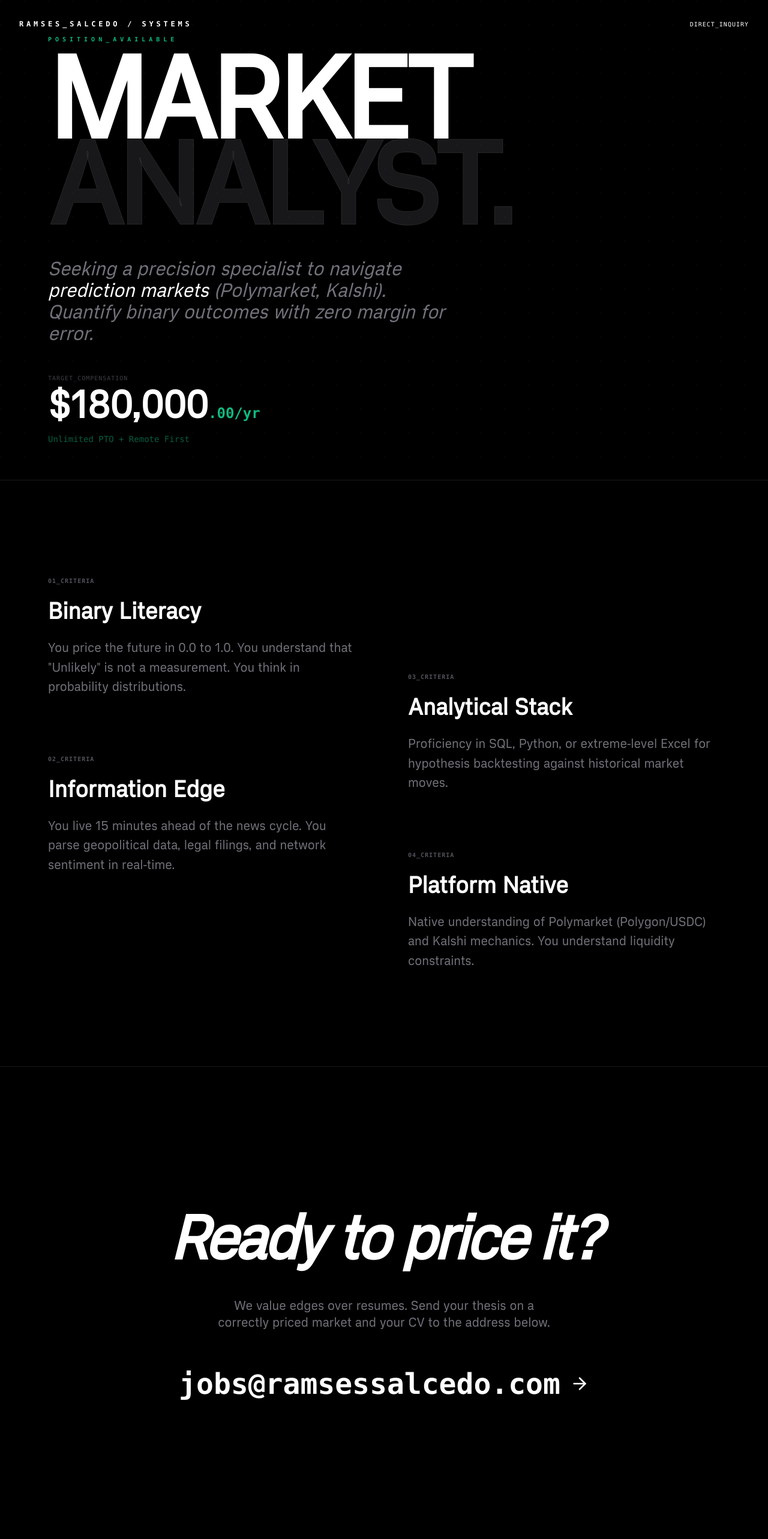
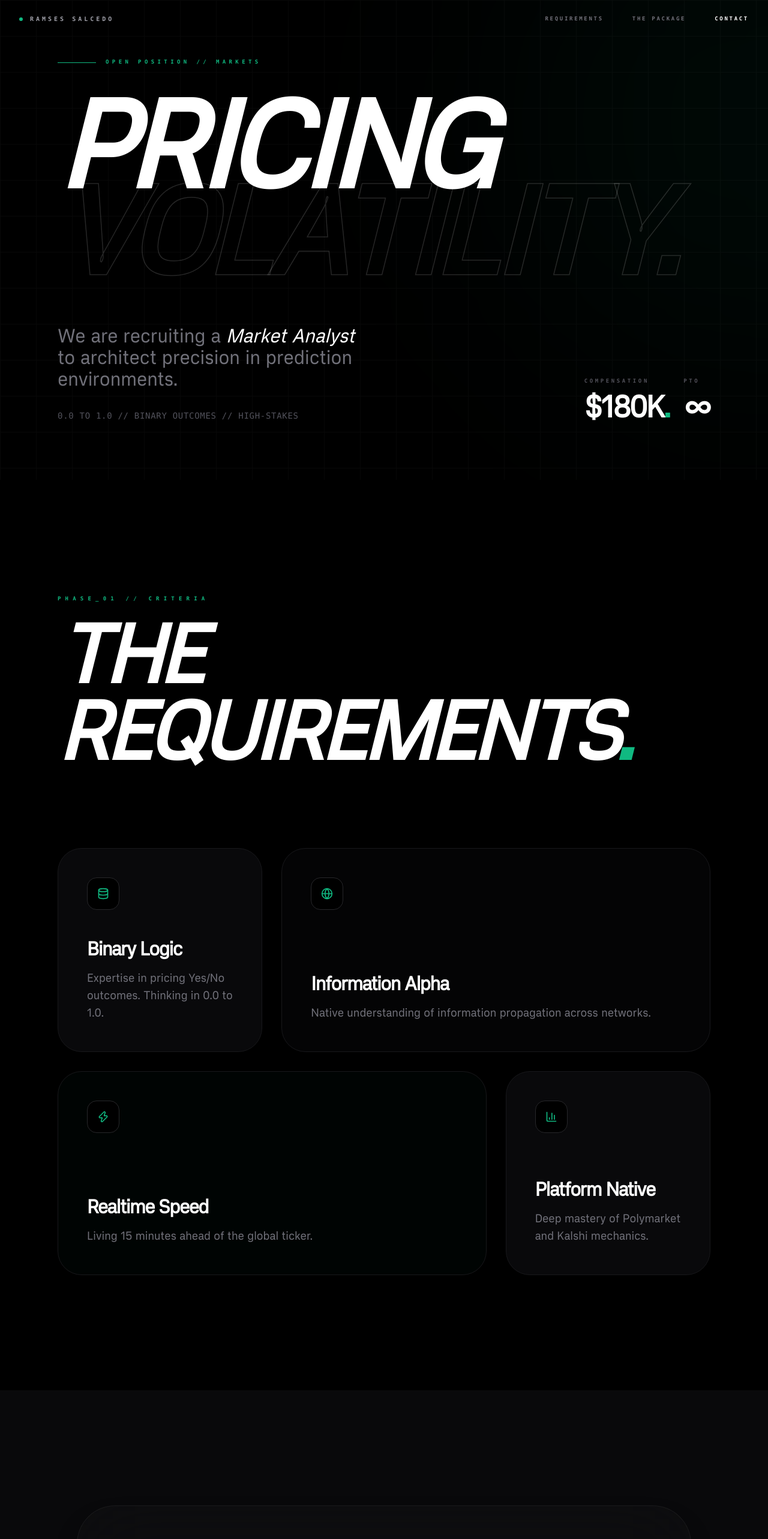
Before and after one commit to ramsessalcedo/ramsessalcedo.com, a Next.js app: page /hiring in a window 1280 px wide. Shown: the top 2566 px of the page at 60% size. Built offline with nearby package versions, Linux system fonts and the light colour scheme.

Commit message:
Update page.tsx

```diff
--- a/app/hiring/page.tsx
+++ b/app/hiring/page.tsx
@@ -1,116 +1,169 @@
-import { motion } from 'motion/react';
-import { ArrowRight, TrendingUp, Zap, Globe, BarChart3, Database } from 'lucide-react';
+"use client";
 
-// Adjusted for your personal brand aesthetic
-export default function App() {
-  return (
-    <div className="min-h-screen bg-black text-white font-sans selection:bg-emerald-500 selection:text-black">
-      {/* Navigation - Minimalist */}
-      <nav className="fixed top-0 w-full z-50 p-8 flex justify-between items-center mix-blend-difference">
-        <div className="font-mono text-xs tracking-[0.4em] uppercase font-bold">Ramses_Salcedo / Systems</div>
-        <a href="mailto:jobs@ramsessalcedo.com" className="text-[10px] font-mono tracking-widest uppercase hover:text-emerald-500 transition-colors">
-          Direct_Inquiry
+import { motion } from 'framer-motion';
+import {
+  TrendingUp,
+  Globe,
+  Zap,
+  Clock,
+  BarChart3,
+  ArrowRight,
+  Database,
+  PieChart
+} from 'lucide-react';
+
+const Navbar = () => (
+  <nav className="fixed top-0 left-0 right-0 z-[100] px-8 py-6 flex justify-between items-center pointer-events-none">
+    <div className="pointer-events-auto">
+      <a href="/" className="flex items-center gap-3 group">
+        <div className="w-1.5 h-1.5 bg-emerald-500 rounded-full group-hover:scale-150 transition-transform"></div>
+        <span className="font-mono text-[10px] tracking-[0.4em] uppercase text-zinc-400 group-hover:text-white transition-colors font-bold">Ramses Salcedo</span>
       </a>
+    </div>
+    <div className="hidden md:flex gap-12 text-[9px] font-mono tracking-[0.3em] font-bold text-zinc-500 pointer-events-auto">
+      <a href="#requirements" className="hover:text-emerald-500 transition-colors uppercase">Requirements</a>
+      <a href="#package" className="hover:text-emerald-500 transition-colors uppercase">The Package</a>
+      <a href="mailto:jobs@ramsessalcedo.com" className="hover:text-emerald-500 transition-colors uppercase text-white">Contact</a>
+    </div>
   </nav>
+);
 
-      <main>
-        {/* Hero Section - Bold Statement */}
-        <section className="min-h-screen flex flex-col justify-center px-8 md:px-20 relative">
-          <div className="absolute inset-0 opacity-[0.03] pointer-events-none" style={{ backgroundImage: 'radial-gradient(circle at 2px 2px, #fff 1px, transparent 0)', backgroundSize: '40px 40px' }}></div>
+const Hero = () => (
+  <section className="min-h-screen flex flex-col justify-center px-8 sm:px-16 md:px-24 relative overflow-hidden bg-black selection:bg-emerald-500 selection:text-black">
+    <div className="absolute inset-0 z-0 opacity-[0.03] pointer-events-none" style={{ backgroundImage: 'linear-gradient(#fff 1px, transparent 1px), linear-gradient(90deg, #fff 1px, transparent 1px)', backgroundSize: '60px 60px' }}></div>
+    <div className="absolute top-1/4 right-0 w-[800px] h-[800px] bg-emerald-500/5 blur-[180px] rounded-full -translate-y-1/2 translate-x-1/2 pointer-events-none"></div>
 
+    <div className="max-w-7xl relative z-10 w-full">
       <motion.div
         initial={{ opacity: 0, y: 40 }}
-            animate={{ opacity: 1, y: 0 }}
+        whileInView={{ opacity: 1, y: 0 }}
+        viewport={{ once: true }}
         transition={{ duration: 1.2, ease: [0.16, 1, 0.3, 1] }}
       >
-            <span className="font-mono text-[10px] text-emerald-500 tracking-[0.6em] uppercase font-bold mb-6 block">Position_Available</span>
-            <h1 className="text-[clamp(3.5rem,14vw,12rem)] font-black tracking-tighter leading-[0.8] mb-12">
-              MARKET <br /> <span className="text-zinc-900" style={{ WebkitTextStroke: '1px rgba(255,255,255,0.1)' }}>ANALYST.</span>
+        <div className="flex items-center gap-4 mb-16">
+          <div className="h-[1px] w-16 bg-emerald-500"></div>
+          <span className="font-mono text-[9px] tracking-[0.6em] text-emerald-500 uppercase font-black">Open Position // Markets</span>
+        </div>
+
+        <h1 className="text-[clamp(3.5rem,15vw,12rem)] font-black tracking-tighter leading-[0.75] mb-20 text-white italic">
+          PRICING <br /> <span className="text-zinc-900" style={{ WebkitTextStroke: '1.5px rgba(255,255,255,0.15)', color: 'transparent' }}>VOLATILITY.</span>
         </h1>
 
-            <div className="max-w-2xl">
-              <p className="text-xl md:text-3xl text-zinc-500 leading-tight mb-12 italic font-light">
-                Seeking a precision specialist to navigate <span className="text-white">prediction markets</span> (Polymarket, Kalshi). Quantify binary outcomes with zero margin for error.
+        <div className="grid lg:grid-cols-2 gap-20 items-end">
+          <div className="space-y-8">
+            <p className="text-2xl md:text-3xl text-zinc-500 max-w-xl leading-snug font-light">
+              We are recruiting a <span className="text-white italic">Market Analyst</span> to architect precision in prediction environments.
             </p>
+            <p className="text-sm font-mono text-zinc-600 tracking-wider">0.0 TO 1.0 // BINARY OUTCOMES // HIGH-STAKES</p>
+          </div>
 
-              <div className="flex flex-col gap-2">
-                 <span className="font-mono text-[10px] text-zinc-700 tracking-widest uppercase">Target_Compensation</span>
-                 <div className="text-4xl md:text-6xl font-black">$180,000<span className="text-emerald-500 text-2xl font-mono">.00/yr</span></div>
-                 <div className="text-sm font-mono text-emerald-500/50 mt-2">Unlimited PTO + Remote First</div>
+          <div className="flex flex-col gap-10 lg:items-end">
+            <div className="flex flex-wrap gap-6">
+              <div className="group">
+                <div className="text-[9px] font-mono text-zinc-600 uppercase tracking-[0.4em] mb-3 font-bold group-hover:text-emerald-500 transition-colors">Compensation</div>
+                <div className="text-5xl font-black text-white tracking-tighter">$180K<span className="text-emerald-500">.</span></div>
+              </div>
+              <div className="group">
+                <div className="text-[9px] font-mono text-zinc-600 uppercase tracking-[0.4em] mb-3 font-bold group-hover:text-emerald-500 transition-colors">PTO</div>
+                <div className="text-5xl font-black text-white tracking-tighter">∞</div>
+              </div>
+            </div>
           </div>
         </div>
       </motion.div>
+    </div>
   </section>
+);
 
-        {/* Requirements - Technical Grid */}
-        <section className="py-40 px-8 md:px-20 border-t border-zinc-900 bg-black">
-          <div className="grid md:grid-cols-2 gap-20">
-            <div className="space-y-24">
-              <div>
-                <span className="font-mono text-[10px] text-zinc-600 block mb-6 uppercase tracking-widest font-bold">01_Criteria</span>
-                <h3 className="text-4xl font-bold mb-6">Binary Literacy</h3>
-                <p className="text-zinc-500 text-xl leading-relaxed">
-                  You price the future in 0.0 to 1.0. You understand that "Unlikely" is not a measurement. You think in probability distributions.
-                </p>
+const BentoPrerequisites = () => (
+  <section id="requirements" className="py-48 px-8 sm:px-24 bg-black relative">
+    <div className="max-w-7xl mx-auto relative z-10">
+      <div className="mb-32">
+        <span className="font-mono text-[9px] text-emerald-500 uppercase tracking-[0.8em] font-black block mb-6">Phase_01 // Criteria</span>
+        <h2 className="text-6xl md:text-9xl font-black text-white tracking-tighter italic leading-none">THE<br />REQUIREMENTS<span className="text-emerald-500">.</span></h2>
+      </div>
+
+      <div className="grid md:grid-cols-3 gap-8">
+        {[
+          { title: "Binary Logic", desc: "Expertise in pricing Yes/No outcomes. Thinking in 0.0 to 1.0.", icon: <Database className="w-5 h-5" />, span: "md:col-span-1", bg: "bg-zinc-950" },
+          { title: "Information Alpha", desc: "Native understanding of information propagation across networks.", icon: <Globe className="w-5 h-5" />, span: "md:col-span-2", bg: "bg-zinc-900/20" },
+          { title: "Realtime Speed", desc: "Living 15 minutes ahead of the global ticker.", icon: <Zap className="w-5 h-5" />, span: "md:col-span-2", bg: "bg-emerald-950/10" },
+          { title: "Platform Native", desc: "Deep mastery of Polymarket and Kalshi mechanics.", icon: <BarChart3 className="w-5 h-5" />, span: "md:col-span-1", bg: "bg-zinc-950" }
+        ].map((item, i) => (
+          <motion.div
+            key={i}
+            initial={{ opacity: 0, scale: 0.98 }}
+            whileInView={{ opacity: 1, scale: 1 }}
+            viewport={{ once: true }}
+            transition={{ delay: i * 0.1, duration: 0.8 }}
+            className={`${item.span} ${item.bg} border border-zinc-900 p-12 rounded-[2.5rem] flex flex-col justify-between min-h-[340px] transition-all hover:border-emerald-500/20 hover:bg-zinc-900/10 group`}
+          >
+            <div className="p-4 bg-black rounded-2xl w-fit border border-zinc-800 text-emerald-500 group-hover:scale-110 transition-transform">
+              {item.icon}
             </div>
             <div>
-                <span className="font-mono text-[10px] text-zinc-600 block mb-6 uppercase tracking-widest font-bold">02_Criteria</span>
-                <h3 className="text-4xl font-bold mb-6">Information Edge</h3>
-                <p className="text-zinc-500 text-xl leading-relaxed">
-                  You live 15 minutes ahead of the news cycle. You parse geopolitical data, legal filings, and network sentiment in real-time.
-                </p>
+              <h3 className="text-3xl font-black text-white mb-4 tracking-tighter">{item.title}</h3>
+              <p className="text-zinc-500 text-lg leading-relaxed font-light">{item.desc}</p>
+            </div>
+          </motion.div>
+        ))}
       </div>
     </div>
+  </section>
+);
 
-            <div className="space-y-24 md:mt-40">
+const Package = () => (
+  <section id="package" className="py-48 px-8 sm:px-24 bg-zinc-950 relative overflow-hidden">
+    <div className="max-w-5xl mx-auto border border-white/5 bg-white/[0.02] backdrop-blur-3xl rounded-[4rem] p-16 md:p-32 relative z-10 shadow-2xl">
+      <div className="mb-24">
+        <div className="text-[10px] font-mono text-emerald-500 mb-4 uppercase tracking-[0.6em] font-black italic">The Offer</div>
+        <h2 className="text-5xl md:text-8xl font-black text-white tracking-tighter leading-none mb-6">THE PACKAGE<span className="text-emerald-500 font-mono">_</span></h2>
+      </div>
+
+      <div className="space-y-16">
+        <div className="flex flex-col md:flex-row md:items-end justify-between border-b border-white/10 pb-12 gap-8">
           <div>
-                <span className="font-mono text-[10px] text-zinc-600 block mb-6 uppercase tracking-widest font-bold">03_Criteria</span>
-                <h3 className="text-4xl font-bold mb-6">Analytical Stack</h3>
-                <p className="text-zinc-500 text-xl leading-relaxed">
-                  Proficiency in SQL, Python, or extreme-level Excel for hypothesis backtesting against historical market moves.
-                </p>
+            <h4 className="text-zinc-600 text-[10px] font-mono mb-4 uppercase tracking-[0.4em] font-black">Base Salary</h4>
+            <p className="text-6xl md:text-8xl font-black text-white tracking-widest">$180<span className="text-emerald-500 text-3xl">K</span></p>
           </div>
+          <p className="text-zinc-500 text-[10px] font-mono uppercase tracking-widest italic font-bold">Paid annually. Local or crypto.</p>
+        </div>
+
+        <div className="flex flex-col md:flex-row md:items-end justify-between border-b border-white/10 pb-12 gap-8">
           <div>
-                <span className="font-mono text-[10px] text-zinc-600 block mb-6 uppercase tracking-widest font-bold">04_Criteria</span>
-                <h3 className="text-4xl font-bold mb-6">Platform Native</h3>
-                <p className="text-zinc-500 text-xl leading-relaxed">
-                  Native understanding of Polymarket (Polygon/USDC) and Kalshi mechanics. You understand liquidity constraints.
-                </p>
+            <h4 className="text-zinc-600 text-[10px] font-mono mb-4 uppercase tracking-[0.4em] font-black">Time Off</h4>
+            <p className="text-6xl md:text-8xl font-black text-white tracking-widest uppercase italic">∞ PTO</p>
+          </div>
+          <p className="text-zinc-500 text-[10px] font-mono uppercase tracking-widest italic font-bold">Outcome based attendance.</p>
         </div>
       </div>
     </div>
   </section>
+);
 
-        {/* Contact/CTA - Minimalist */}
-        <section className="py-60 px-8 text-center border-t border-zinc-900">
-          <motion.div
-            initial={{ opacity: 0 }}
-            whileInView={{ opacity: 1 }}
-            viewport={{ once: true }}
-          >
-            <h2 className="text-5xl md:text-8xl font-black mb-12 tracking-tighter italic">Ready to price it?</h2>
-            <p className="text-zinc-500 text-xl mb-16 max-w-xl mx-auto">
-              We value edges over resumes. Send your thesis on a correctly priced market and your CV to the address below.
-            </p>
+const CTA = () => (
+  <section className="py-64 px-8 text-center bg-black relative">
+    <div className="max-w-4xl mx-auto">
+      <motion.div initial={{ opacity: 0 }} whileInView={{ opacity: 1 }} viewport={{ once: true }}>
+        <h2 className="text-[clamp(3rem,10vw,8rem)] font-black text-white tracking-tighter mb-16 italic">Ready to predict?</h2>
+        <a href="mailto:jobs@ramsessalcedo.com" className="bg-white text-black px-12 py-8 rounded-full font-black text-lg tracking-[0.3em] uppercase hover:bg-emerald-500 transition-all">
+          jobs@ramsessalcedo.com
+        </a>
+      </motion.div>
+    </div>
+  </section>
+);
 
-            <div className="inline-block group relative">
-              <div className="absolute -inset-4 bg-emerald-500/20 blur-xl opacity-0 group-hover:opacity-100 transition-opacity"></div>
-              <a
-                href="mailto:jobs@ramsessalcedo.com"
-                className="relative text-3xl md:text-5xl font-mono font-bold hover:text-emerald-500 transition-colors flex items-center gap-4"
-              >
-                jobs@ramsessalcedo.com
-                <ArrowRight className="w-8 h-8 group-hover:translate-x-2 transition-transform" />
-              </a>
-            </div>
-          </motion.div>
-        </section>
+export default function HiringPage() {
+  return (
+    <div className="min-h-screen bg-black text-zinc-100 selection:bg-emerald-500 selection:text-black antialiased">
+      <Navbar />
+      <main>
+        <Hero />
+        <BentoPrerequisites />
+        <Package />
+        <CTA />
       </main>
-
-      <footer className="p-12 border-t border-zinc-950 font-mono text-[10px] text-zinc-700 flex justify-between items-center uppercase tracking-widest">
-        <div>PredictAnalytica_v1.0</div>
-        <div>&copy; {new Date().getFullYear()} Ramses_Salcedo</div>
-      </footer>
     </div>
   );
 }
```
Lines whose indentation alone changed are shown as unchanged.
